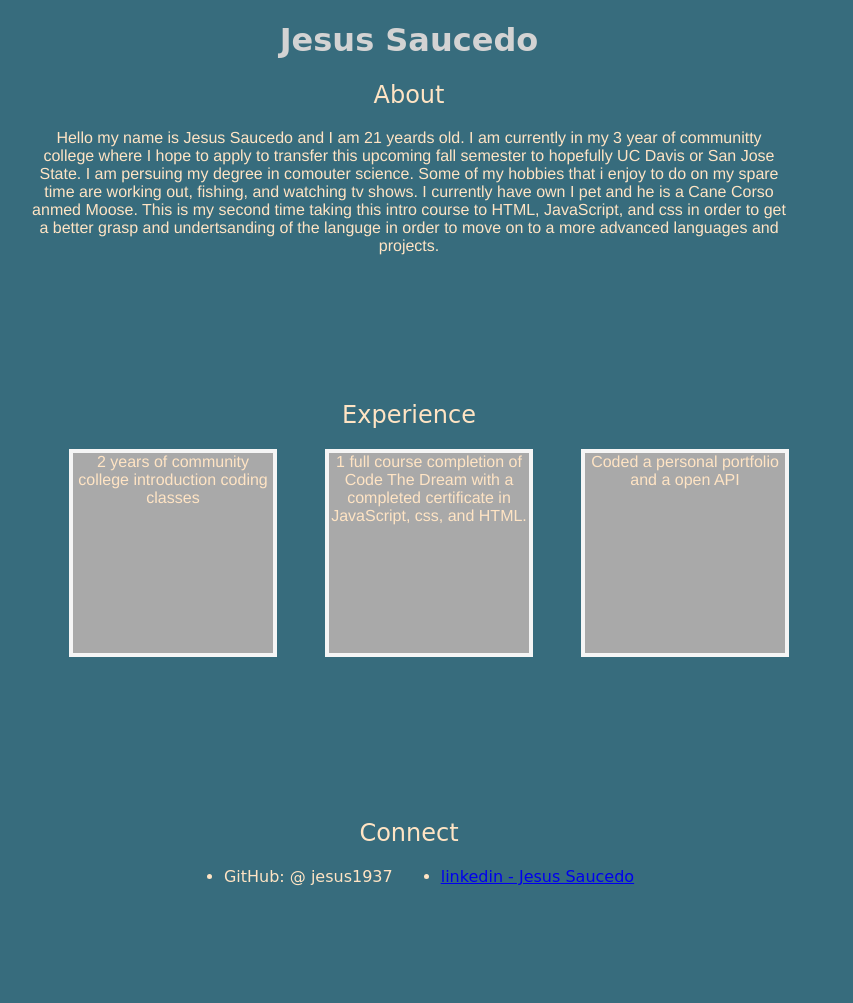
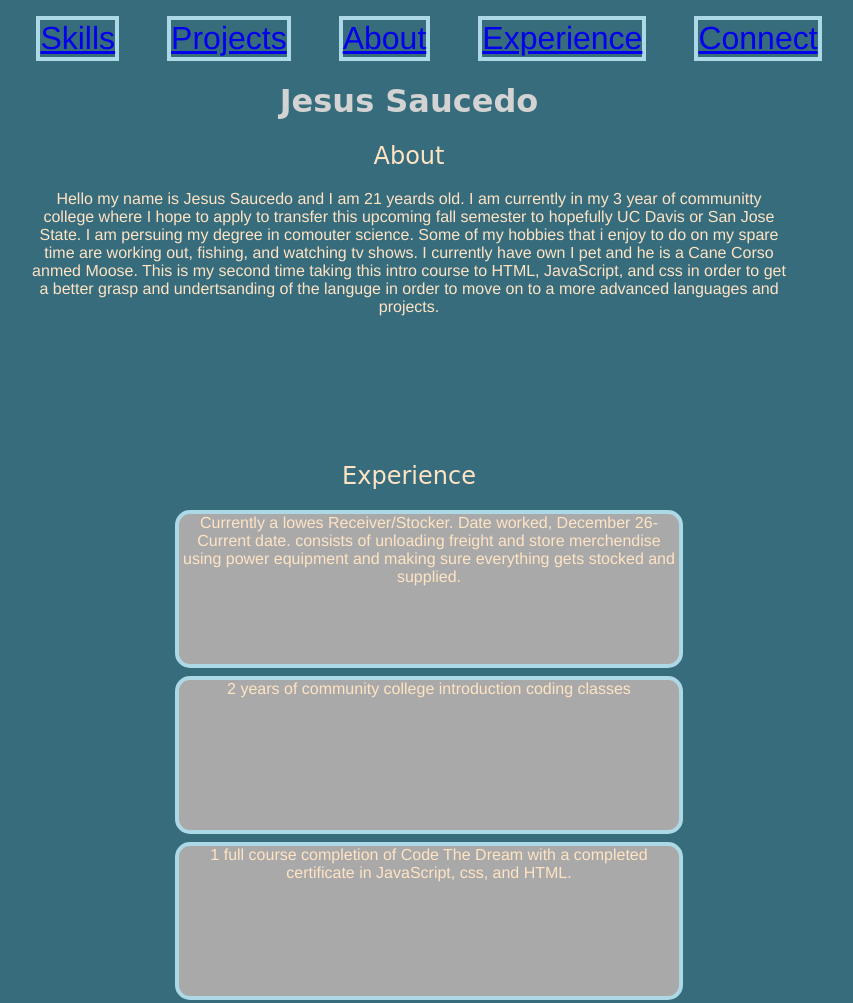
Before and after one commit to Jesus1937/jesus-saucedo-kepler, a plain HTML site: page index.html in a window 1280 px wide. Shown: the top 1003 px of the page, without its empty margins (231-1084 px from the left). Before the commit the page ends 902 px from the top, so only its background shows below. Drawn offline with Linux system fonts and the light colour scheme.

Commit message:
formatted styles added

```diff
--- a/css/index.css
+++ b/css/index.css
@@ -27,28 +27,37 @@ h2{
 }
 
 /*Making style blocks*/
+
+
 #Experience ul{
-    list-style: none;
-    display:flex;
-    gap: 3rem;
-    flex-wrap: wrap;
-    text-align: center;
-    justify-content: center;
+list-style-type: none;
+display:flex;
+flex-direction: column;
+gap: .5rem;
+flex-wrap: wrap;
+text-align: center;
+
+align-content: center;
 
 
 
 }
 #Experience li{
-    height: 200px;
-    width: 200px;
+    height: 150px;
+    width: 500px;
     background-color: darkgray;
-    border: 4px solid whitesmoke;
+    border: 4px solid lightblue;
+    border-radius: 15px;
+    text-align: center;
+
+
 }
 #Experience h2{
     padding-top: 10%;
-
     text-align: center;
 }
+
+
 #Connect li{
     text-align:center;
 
@@ -56,14 +65,43 @@ h2{
 
 }
 #Connect {
+
     padding-top: 10%;
     text-align:center;
     font-family: cursive;
 
 }
 #Connect ul{
+
     display:flex;
     gap: 3rem;
     justify-content: center;
     flex-wrap: wrap;
 }
+#Connect li{
+    border: 4px solid lightblue;
+    background-color: darkgray;
+    height:100px;
+    width: 100px;
+    list-style:none;
+}
+
+/* Making the navigation menu*/
+
+
+
+nav ul{
+    list-style: none;
+    justify-content: center;
+    display:flex;
+    gap: 3rem;
+    flex-wrap: wrap;
+
+}
+nav li{
+
+    border: 4px, solid lightblue;
+    justify-content: center;
+    font-size:  200%;
+
+}
--- a/index.html
+++ b/index.html
@@ -7,7 +7,23 @@
     <link rel="stylesheet" href="css/index.css">
 
 </head>
+
+
 <body>
+
+
+    <nav>
+        <ul>
+            <li><a href = "#Skills">Skills</a></li>
+            <li><a href = "#Projects">Projects</a></li>
+            <li><a href = "#About">About</a></li>
+            <li><a href = "#Experience">Experience</a></li>
+            <li><a href = "#Connect">Connect</a></li>
+        </ul>
+    </nav>
+
+
+
     <h1>
         Jesus Saucedo
     </h1>
@@ -29,10 +45,19 @@
     <section id = "Experience">
     <h2>Experience</h2>
 
+
     <ul>
+        <li>Currently a lowes Receiver/Stocker. Date worked, December 26- Current date.
+            consists of unloading freight and store merchendise using power equipment and making sure
+            everything gets stocked and supplied.
+
+
+
+        </li>
         <li> 2 years of community college introduction coding classes</li>
         <li> 1 full course completion of Code The Dream with a completed certificate in JavaScript, css, and HTML.</li>
         <li> Coded a personal portfolio and a open API</li>
+
 
 
     </ul>
@@ -42,10 +67,24 @@
 
 
     <ul>
-        <li> GitHub: @ jesus1937</li>
+        <li> <a href = "https://github.com/Jesus1937GitHub">github @Jesus1937</a></li>
         <li><a href="https://www.linkedin.com/feed/">linkedin - Jesus Saucedo</a></li>
     </ul>
 </section>
 
+
+<section id="Skills">
+<h2>Skills</h2>
+
+
+</section>
+
+<section id="Projects">
+    <h2>Projects</h2>
+
+    <ul></ul>
+</section>
+
+
 </body>
 </html>
```
